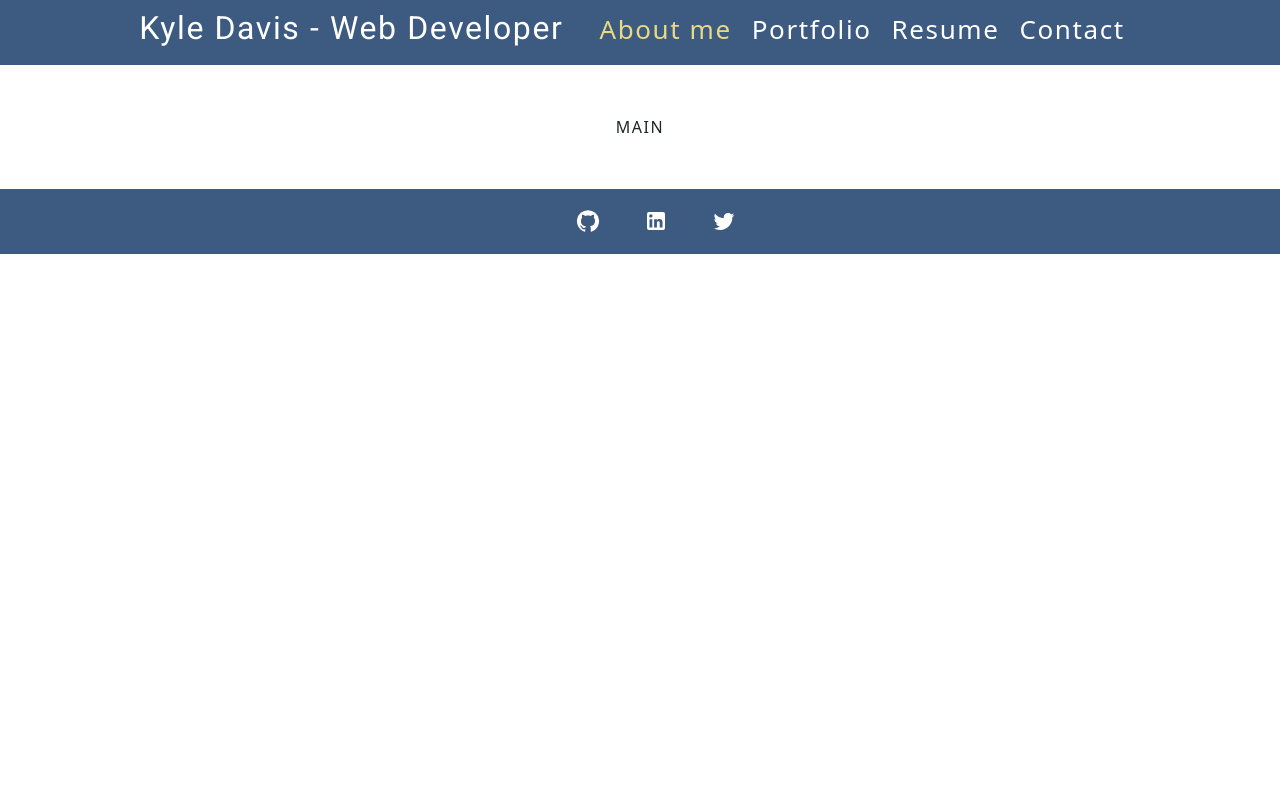
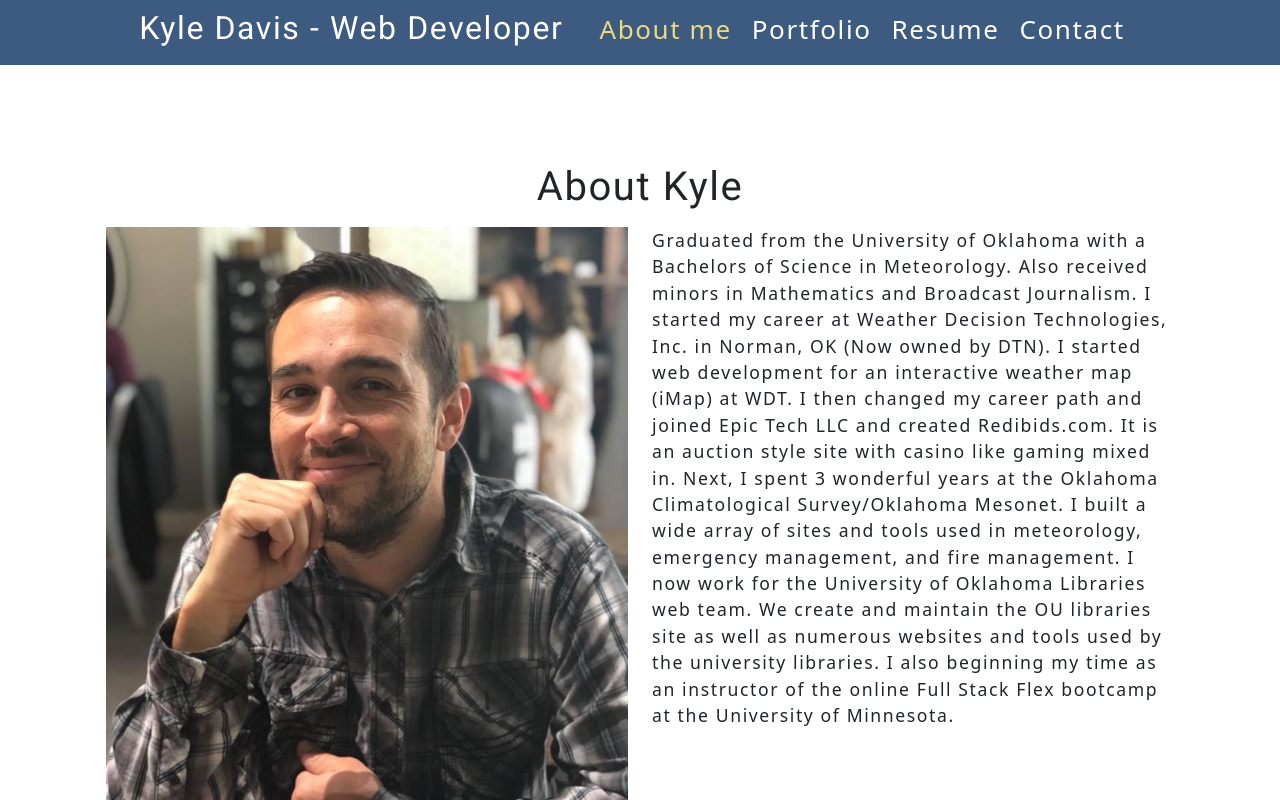
Before and after one commit to kyledaviswx/Portfolio, a React (Create React App) app: page / in a window 1280 px wide. Shown: the top 800 px of the page. Built offline with nearby package versions, Linux system fonts and the light colour scheme.

Commit message:
icons in footer and bio/about me done

```diff
--- a/src/App.js
+++ b/src/App.js
@@ -1,8 +1,8 @@
 import React, { useState } from 'react';
 import Header from './components/Header';
-// import About from './components/About';
+import About from './components/About';
 // import Project from './components/Project';
-// import ContactForm from './components/Contact';
+// import ContactForm from './components/ContactForm';
 import Footer from './components/Footer';
 import './App.css';
 import 'bootstrap/dist/css/bootstrap.min.css';
@@ -17,7 +17,19 @@ function App() {
   ]);
 
   const [currentCategory, setCurrentCategory] = useState(categories[0]);
-  const [contactSelected, setContactSelected] = useState(false);
+
+  let renderComp;
+  // switch (currentCategory.name) {
+  //   case 'Portfolio':
+  //     renderComp = <Project></Project>
+  //   case 'Resume':
+  //     renderComp = <Resume></Resume>
+  //   case 'Contact':
+  //     renderComp = <ContactForm></ContactForm>
+  //   default:
+  //     renderComp = <About></About>
+  // }
+  renderComp = <About></About>;
 
   return (
     <div className="App">
@@ -25,11 +37,9 @@ function App() {
         categories={categories}
         setCurrentCategory={setCurrentCategory}
         currentCategory={currentCategory}
-        contactSelected={contactSelected}
-        setContactSelected={setContactSelected}
       ></Header>
       <main>
-        MAIN
+        {renderComp}
       </main>
       <Footer></Footer>
     </div>
--- /dev/null
+++ b/src/components/About/index.js
@@ -0,0 +1,34 @@
+import React from 'react'
+import profileImage from "../../assets/me.jpg";
+import Container from 'react-bootstrap/Container';
+import Row from 'react-bootstrap/Row';
+import Col from 'react-bootstrap/Col';
+
+function About() {
+
+  return (
+    <Container className="my-5" >
+      <Row>
+        <Col><h1 id="about">About Kyle</h1></Col>
+      </Row>
+      <Row>
+        <Col xs={12} sm={12} md={6}><img src={profileImage} className="profile_pic my-2" style={{ width: "100%" }} alt="cover" /></Col>
+        <Col xs={12} sm={12} md={6}>
+          <div className="my-2">
+            <p className='bio_text'>
+              Graduated from the University of Oklahoma with a Bachelors of Science in Meteorology. Also received minors in Mathematics and Broadcast Journalism. I started my career at Weather Decision Technologies, Inc. in Norman, OK (Now owned by DTN). I started web development for an interactive weather map (iMap) at WDT.
+              I then changed my career path and joined Epic Tech LLC and created Redibids.com. It is an auction style site with casino like gaming mixed in.
+              Next, I spent 3 wonderful years at the Oklahoma Climatological Survey/Oklahoma Mesonet. I built a wide array of sites and tools used in meteorology, emergency management, and fire management.
+              I now work for the University of Oklahoma Libraries web team. We create and maintain the OU libraries site as well as numerous websites and tools used by the university libraries.
+              I also beginning my time as an instructor of the online Full Stack Flex bootcamp at the University of Minnesota.
+              {/* Video editing with: Adobe Premiere Pro, Final Cut Pro, Avid media composer.
+              Programing proficiency in: Drupal (7,8,9, and 10), Pantheon platform, HTML, Twig, JS, PHP, Objective C, XML, KML, ArcGIS, CSS, OpenLayers, Web Sockets, composer, npm, git */}
+            </p>
+          </div>
+        </Col>
+      </Row>
+    </Container>
+  )
+}
+
+export default About
--- a/src/components/Navigation/index.js
+++ b/src/components/Navigation/index.js
@@ -4,9 +4,7 @@ function Navigation(props) {
   const {
     categories = [],
     setCurrentCategory,
-    currentCategory,
-    contactSelected,
-    setContactSelected
+    currentCategory
   } = props.props;
 
   useEffect(() => {
@@ -18,14 +16,13 @@ function Navigation(props) {
       <ul className="flex-row">
         {categories.map((category) => (
           <li
-            className={`mx-1 ${currentCategory.name === category.name && !contactSelected && 'navActive'
+            className={`mx-1 ${currentCategory.name === category.name && 'navActive'
               }`}
             key={category.name}
           >
             <span
               onClick={() => {
                 setCurrentCategory(category);
-                setContactSelected(false);
               }}
             >
               {category.name}
--- a/src/index.css
+++ b/src/index.css
@@ -322,3 +322,7 @@ nav ul li {
 .App-footer ul {
   margin-top: 10px;
 }
+
+.bio_text {
+  text-align: left;
+}
```
Also changed, not shown: src/assets/me.jpg (added).
